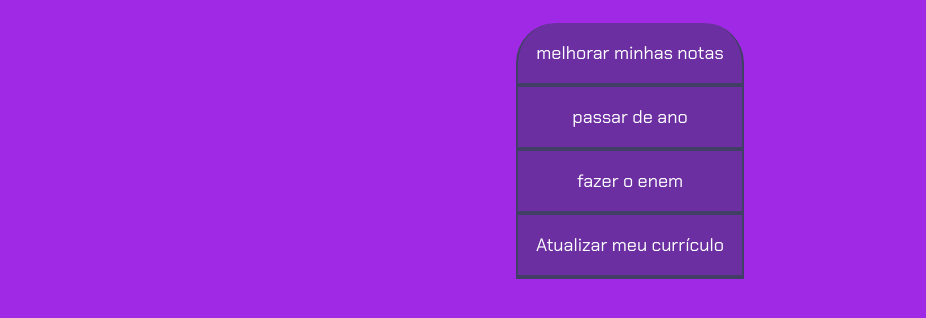
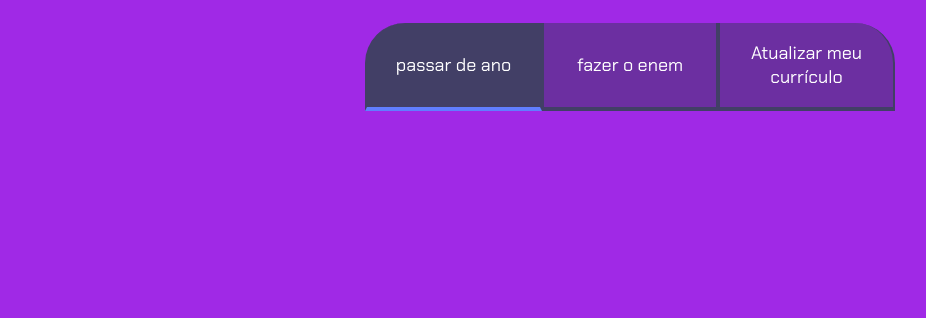
Before and after one commit to danificda/projetovida-3d, a plain HTML site: page index.html in a window 1280 px wide. Shown: the part 80-398 px from the top of the page, without its empty margins (10-936 px from the left). Drawn offline with Linux system fonts and the light colour scheme.

Commit message:
aula 13-04

```diff
--- a/index.html
+++ b/index.html
@@ -12,7 +12,7 @@
     <section class="conteudo-principal">
         <h2 class="titulo-principal">Meus Objetivos do ano<span>_</span></h2>
         <div class="botoes">
-            <button class="botao">melhorar minhas notas</button>
+            <button class="botao ativo"
             <button class="botao">passar de ano</button>
             <button class="botao">fazer o enem</button>
             <button class="botao">Atualizar meu currículo</button>
--- a/style.css
+++ b/style.css
@@ -61,5 +61,17 @@
 }
 
 @media screen and (min-width: 768px){
-
+    .botoes{
+        display:flex;
+    }
+    .botao:last-child{
+        border-radius: 0 40px 0 0;
+    }
+    .botao:first-child{
+        border-radius: 40px 0 0 0;
+    }
+    .ativo{
+        background-color: var(--botao-ativo);
+        border-bottom: 4px solid var(--verde);
+    }
 }
```
